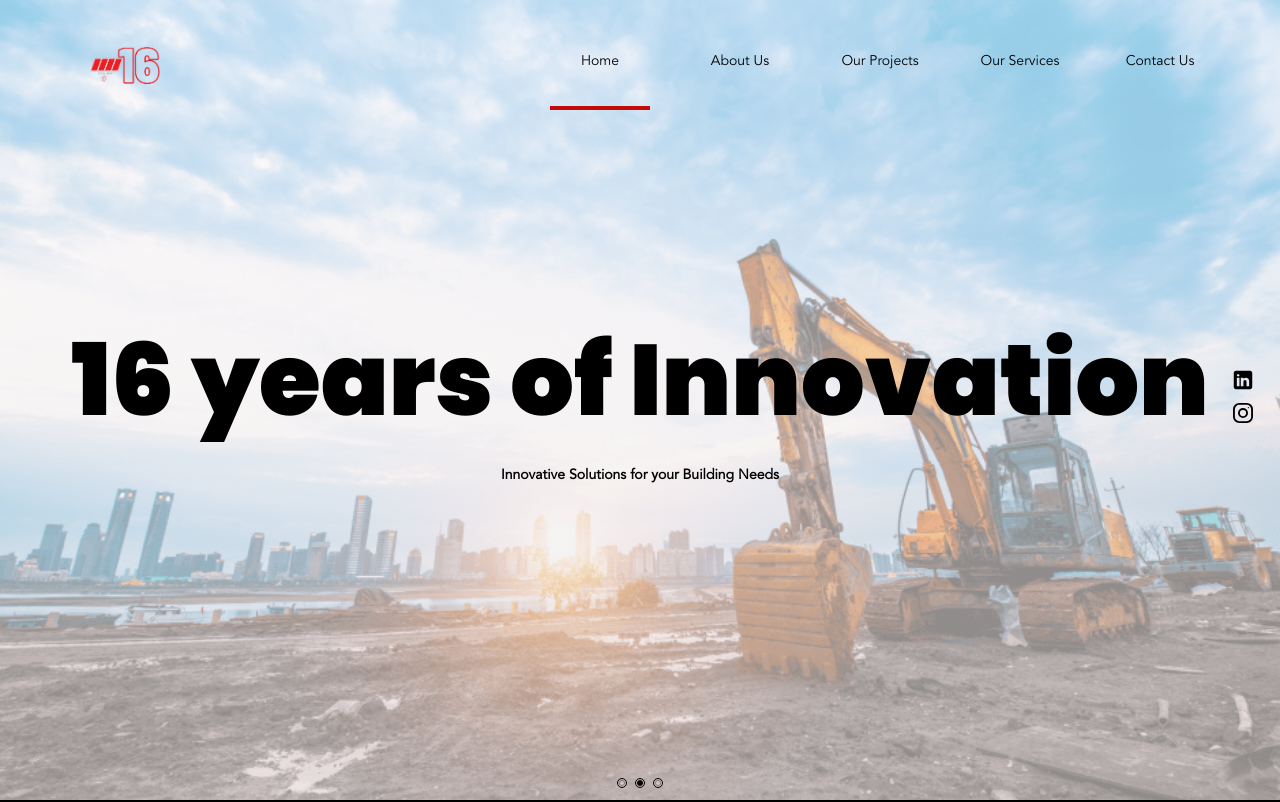
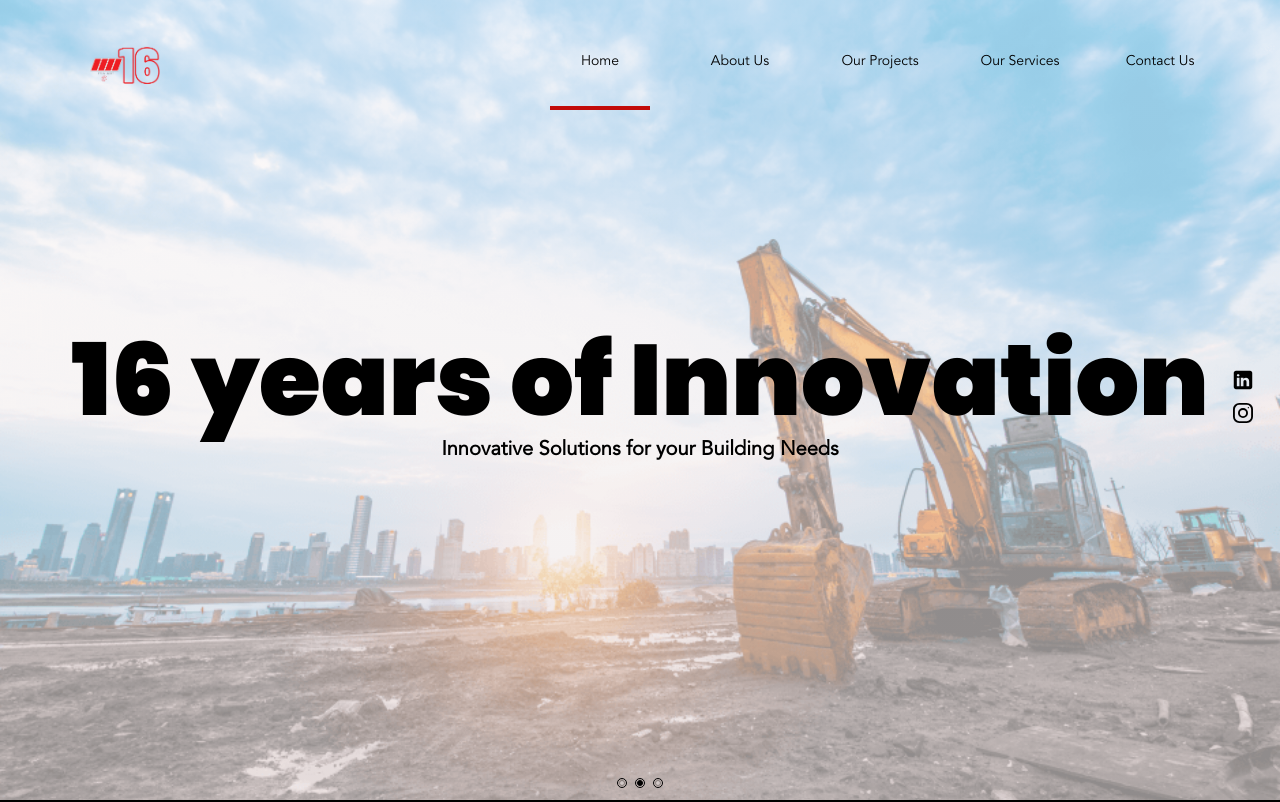
Before and after one commit to Poaadit/poa-adit, a React (Create React App) app: page / in a window 1280 px wide. Shown: the top 802 px of the page. Built offline with nearby package versions, Linux system fonts and the light colour scheme.

Commit message:
Update Home.scss

```diff
--- a/src/Pages/Home/Home.scss
+++ b/src/Pages/Home/Home.scss
@@ -29,8 +29,8 @@ $darkerorange: #c20b09ff;
       color: #000;
     }
     h1 {
-      height: 40px;
-      padding: 0px;
+      height: 30px;
+      padding: 10px;
       font-family: "Poppins-Bold";
       font-size: 30px;
       font-weight: bold;
@@ -42,7 +42,7 @@ $darkerorange: #c20b09ff;
       height: 40px;
       padding: 0px;
       font-family: "Avenir";
-      font-size: 14px;
+      font-size: 20px;
       font-weight: bold;
     }
     .company_name {
@@ -612,8 +612,8 @@ $darkerorange: #c20b09ff;
       h1,
       .Typewriter__wrapper {
         font-family: "Poppins-Bold";
-        font-size: 80px;
-        height: 60px;
+        font-size: 50px;
+        height: 40px;
       }
     }
   }
@@ -649,7 +649,7 @@ $darkerorange: #c20b09ff;
       .Typewriter__wrapper {
         font-family: "Poppins-Bold";
         font-size: 100px;
-        height: 150px;
+        height: 100px;
       }
     }
   }
```
